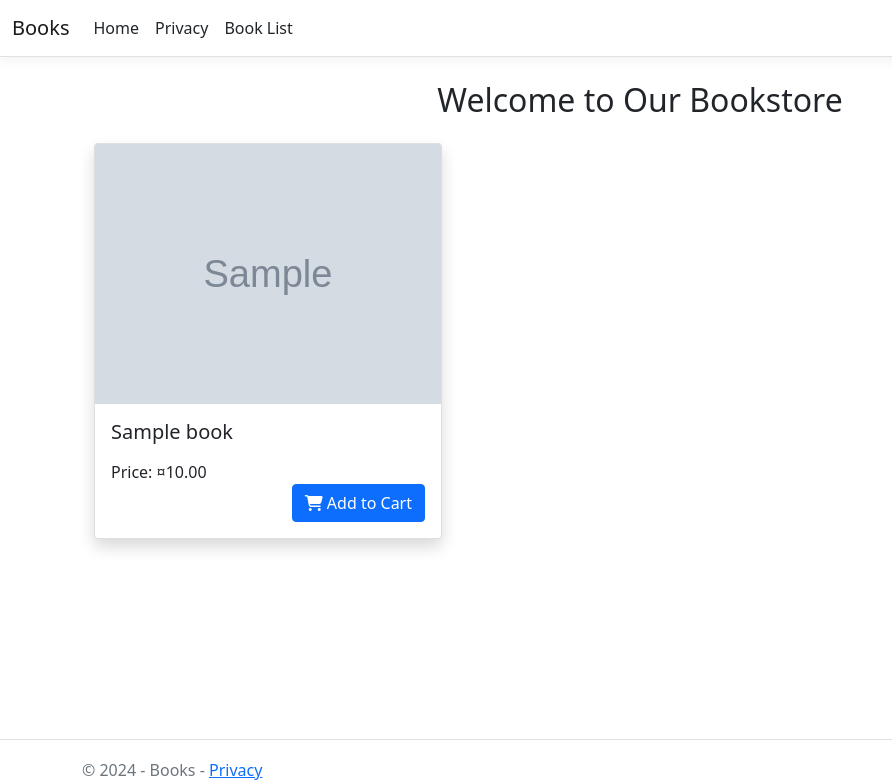
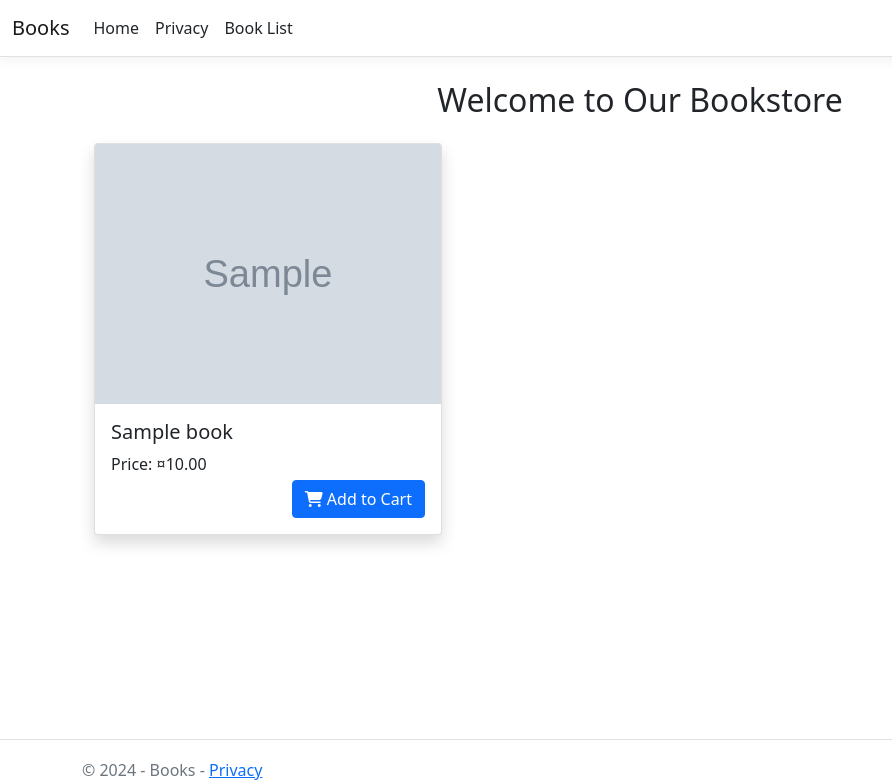
Before and after one commit to ArianaRexhepi/BookShop, an ASP.NET Core app: page /Store in a window 1280 px wide. Shown: the top 780 px of the page, without its empty margins (0-892 px from the left). Run offline with ASP.NET Core 8, Linux system fonts and the light colour scheme; tables that the repository leaves empty hold one stand-in row (values such as "Sample post"); grey boxes marked "Sample" are stand-in pictures; style sheets or scripts are compiled from the project's sources; the project's own start-up code is not run, and a stand-in starts its controllers and pages.

Commit message:
desgining

```diff
--- a/Views/Store/Index.cshtml
+++ b/Views/Store/Index.cshtml
@@ -5,7 +5,7 @@
 }
 
 <h2 class="my-4 text-center">Welcome to Our Bookstore</h2>
-<div class="container">
+<div class="container-sm">
     <div class="row row-cols-1 row-cols-md-3">
         @foreach (var book in Model)
         {
@@ -14,8 +14,8 @@
                     <a asp-controller="Store" asp-action="Details" asp-route-id="@book.Id" class="text-decoration-none text-dark">
                         <img src="@book.Image" class="card-img-top" alt="Book Image">
                         <div class="card-body d-flex flex-column justify-content-between">
-                            <h5 class="card-title mb-3">@book.Title</h5>
-                            <p class="card-text">Price: @book.Price.ToString("C")</p>
+                            <h5 class="card-title mb-2">@book.Title</h5>
+                            <p class="card-text mb-1">Price: @book.Price.ToString("C")</p>
                             <div class="d-flex justify-content-end">
                                 <a asp-controller="Cart" asp-action="AddToCart" asp-route-id="@book.Id" class="btn btn-primary">
                                     <i class="fa-solid fa-cart-shopping"></i> Add to Cart
```
Also changed, not shown: 5 other files.
